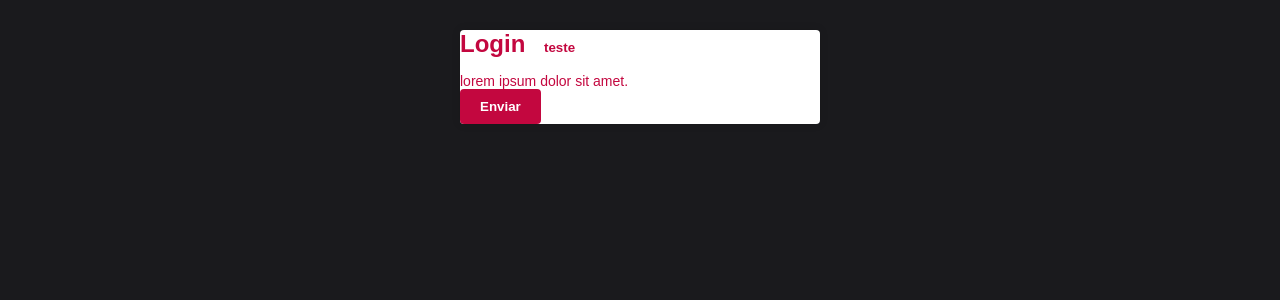
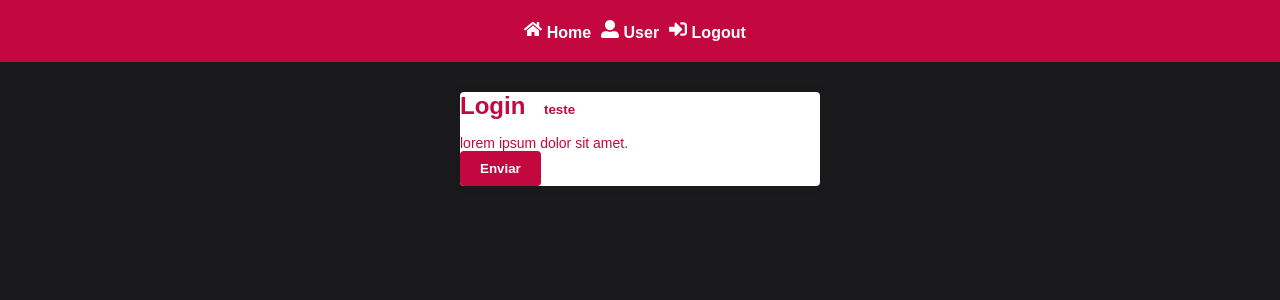
Before and after one commit to grasielarosa/react-redux-project-base, a React (Create React App) app: page / in a window 1280 px wide. Shown: the top 300 px of the page. Built offline with nearby package versions, Linux system fonts and the light colour scheme; the HTML template or start-up script is replaced by a standard one.

Commit message:
nav started

```diff
--- a/package.json
+++ b/package.json
@@ -6,6 +6,7 @@
     "cra-template": "1.1.2",
     "react": "^17.0.2",
     "react-dom": "^17.0.2",
+    "react-icons": "^4.3.1",
     "react-scripts": "4.0.3",
     "styled-components": "^5.3.3"
   },
--- a/src/App.js
+++ b/src/App.js
@@ -1,11 +1,13 @@
 /* eslint-disable react/function-component-definition */
 import React from 'react';
+import Header from './components/Header';
 import Login from './pages/Login';
 import GlobalStyle from './styles/GlobalStyles';
 
 function App() {
   return (
     <>
+      <Header />
       <Login />
       <GlobalStyle />
     </>
--- /dev/null
+++ b/src/components/Header/index.js
@@ -0,0 +1,21 @@
+/* eslint-disable jsx-a11y/anchor-is-valid */
+/* eslint-disable react/function-component-definition */
+import React from 'react';
+import { FaHome, FaSignInAlt, FaUserAlt } from 'react-icons/fa';
+import { Nav } from './styled';
+
+export default function Header() {
+  return (
+    <Nav>
+      <a href="#">
+        <FaHome size={18} /> Home
+      </a>
+      <a href="#">
+        <FaUserAlt size={18} /> User
+      </a>
+      <a href="#">
+        <FaSignInAlt size={18} /> Logout
+      </a>
+    </Nav>
+  );
+}
--- /dev/null
+++ b/src/components/Header/styled.js
@@ -0,0 +1,16 @@
+import styled from 'styled-components';
+import { primaryColor } from '../../config/colors';
+
+export const Nav = styled.nav`
+  background: ${primaryColor};
+  padding: 20px;
+  display: flex;
+  align-items: center;
+  justify-content: center;
+
+  a {
+    color: #fff;
+    margin: 0 10px 0 0;
+    font-weight: bold;
+  }
+`;
```
Also changed, not shown: 1 other file (tests, documents, lock files or other folders).
